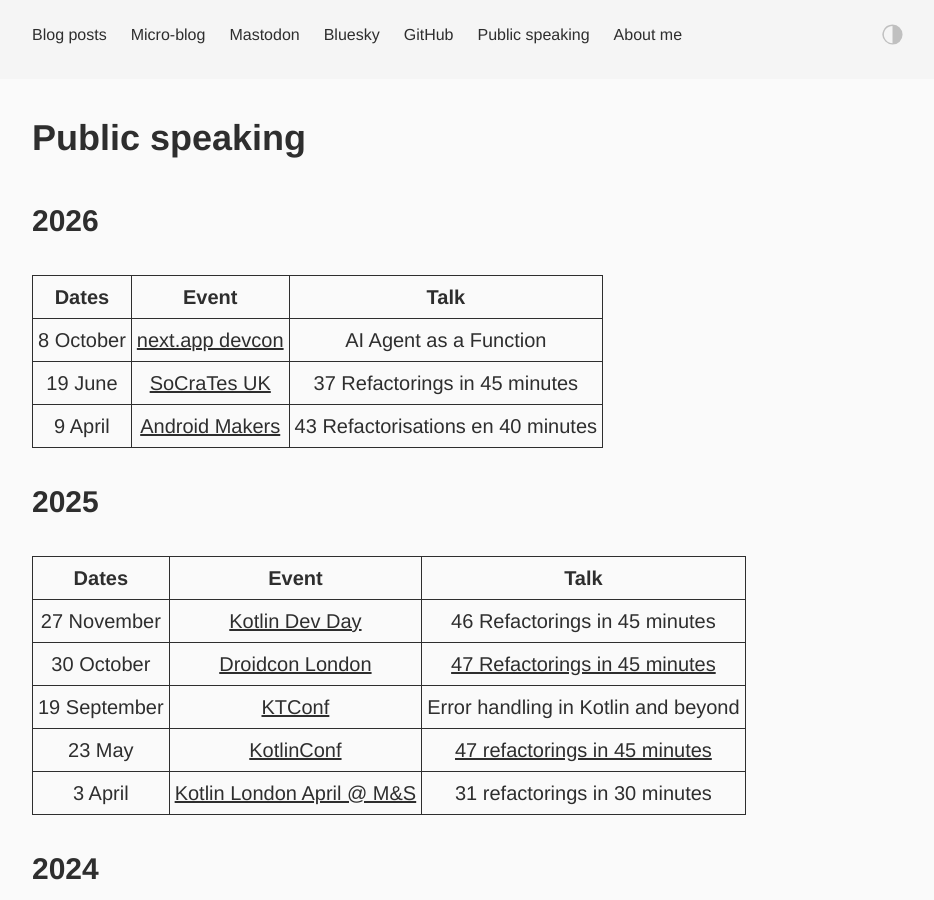
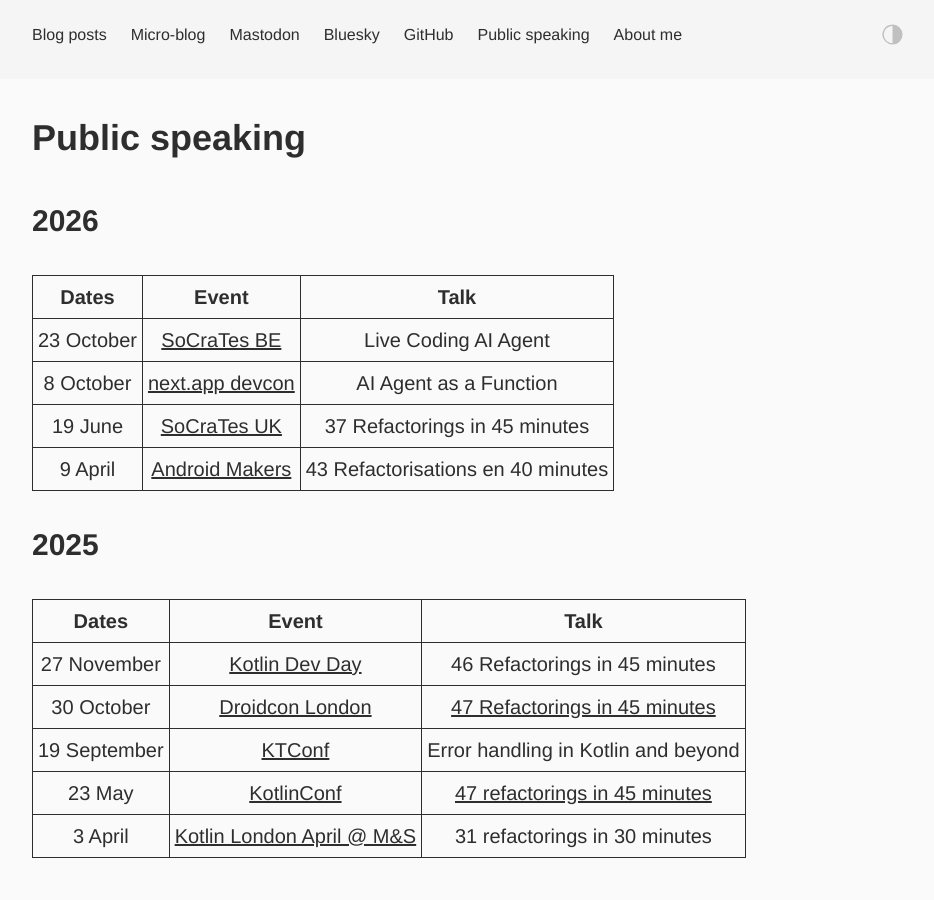
Before and after one commit to dkandalov/dkandalov.github.io, a Jekyll site: the page built from public-speaking.md, in a window 1280 px wide and 900 px high. Shown: the whole window, without its empty margins (160-1094 px from the left). Built offline with Jekyll 4.4.1, drawn with Linux system fonts in a browser that asks for light colours.

Commit message:
updated public speaking

```diff
--- a/public-speaking.md
+++ b/public-speaking.md
@@ -8,6 +8,7 @@ permalink: public-speaking
 
 | Dates   | Event                                                                               | Talk                                                                                  |
 |---------|-------------------------------------------------------------------------------------|---------------------------------------------------------------------------------------|
+| 23 October | [SoCraTes BE](https://socratesbe.org) | Live Coding AI Agent |
 | 8 October | [next.app devcon](https://www.nextappcon.com/) | AI Agent as a Function |
 | 19 June | [SoCraTes UK](https://socratesuk.org) | 37 Refactorings in 45 minutes |
 | 9 April | [Android Makers](https://androidmakers.droidcon.com) | 43 Refactorisations en 40 minutes |
```
